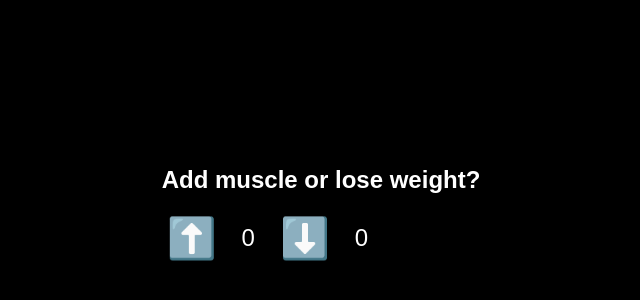
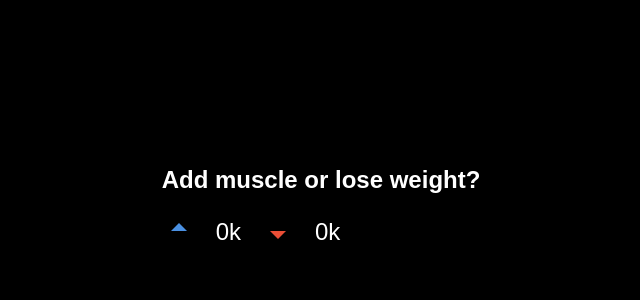
Before and after one commit to syann305/UpDown, a plain HTML site: page index.html in a window 1280 px wide. Shown: the part 200-500 px from the top of the page, without its empty margins (319-959 px from the left). Drawn offline with Linux system fonts and the light colour scheme.

Commit message:
Add files via upload

```diff
--- a/index.html
+++ b/index.html
@@ -7,10 +7,18 @@
     <div class="container">
         <h1>Add muscle or lose weight?</h1>
         <div class="vote-buttons">
-            <button class="upvote" onclick="incrementUpvote()">⬆️</button>
-            <span id="upvoteCount">0</span>
-            <button class="downvote" onclick="incrementDownvote()">⬇️</button>
-            <span id="downvoteCount">0</span>
+            <button class="upvote" onclick="incrementUpvote()">
+                <svg xmlns="http://www.w3.org/2000/svg" viewBox="0 0 24 24" fill="currentColor" width="24px" height="24px">
+                    <path d="M12 4L4 12h16z"/>
+                </svg>
+            </button>
+            <span id="upvoteCount">0k</span>
+            <button class="downvote" onclick="incrementDownvote()">
+                <svg xmlns="http://www.w3.org/2000/svg" viewBox="0 0 24 24" fill="currentColor" width="24px" height="24px">
+                    <path d="M12 20L4 12h16z"/>
+                </svg>
+            </button>
+            <span id="downvoteCount">0k</span>
         </div>
     </div>
 
--- a/style.css
+++ b/style.css
@@ -6,16 +6,17 @@ body {
     background-color: black;
     color: white;
     font-family: Arial, sans-serif;
+    margin: 0;
 }
 
 .container {
     text-align: center;
-    padding: 20px;
 }
 
 h1 {
     font-size: 24px;
     color: white;
+    margin-bottom: 20px;
 }
 
 .vote-buttons {
@@ -26,22 +27,21 @@ h1 {
 }
 
 button {
-    font-size: 40px;
     padding: 5px;
     cursor: pointer;
     border: none;
     background: none;
-    color: gray;
 }
 
 button.upvote {
-    color: #4a90e2; /* Blue for upvote */
+    color: #4a90e2; /* Blue color for upvote */
 }
 
 button.downvote {
-    color: #e94e36; /* Red for downvote */
+    color: #e94e36; /* Red color for downvote */
 }
 
 #upvoteCount, #downvoteCount {
     font-size: 24px;
+    color: white;
 }
```
